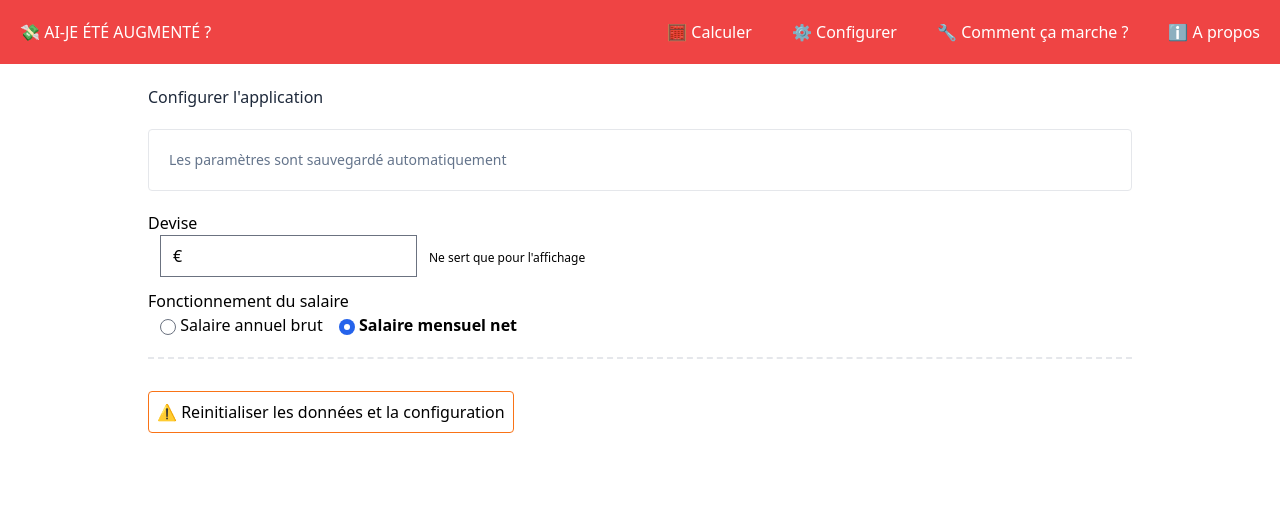
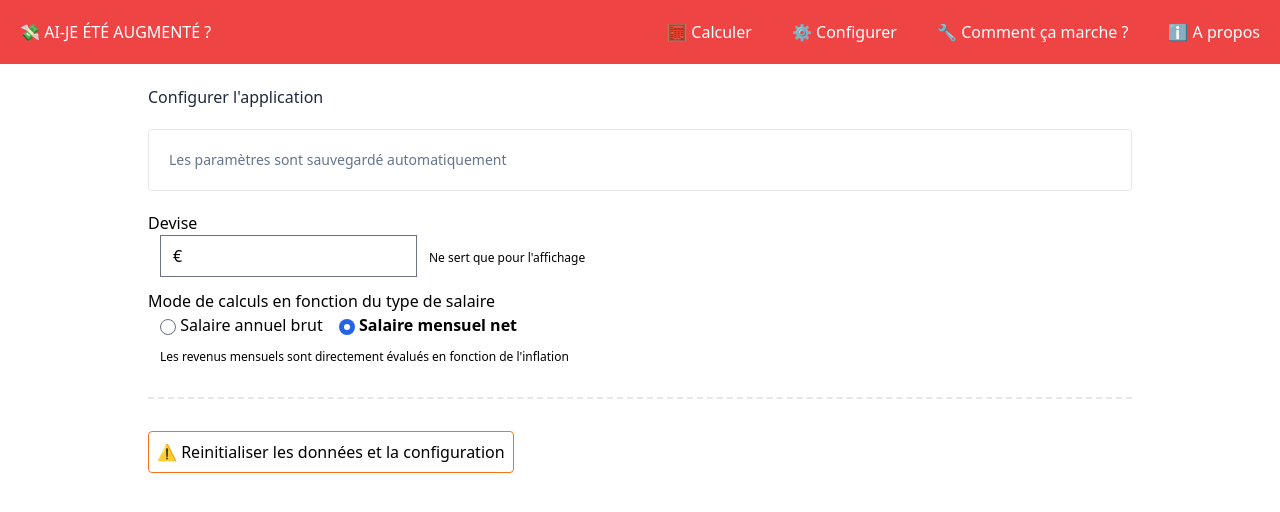
Before and after one commit to quentinlegot/ai-je-ete-augmente, a Vue app: page /configure in a window 1280 px wide. Shown: the top 512 px of the page. Built offline with nearby package versions, Linux system fonts and the light colour scheme.

Commit message:
feat: add more explanation about the income mode

```diff
--- a/src/views/ConfigureView.vue
+++ b/src/views/ConfigureView.vue
@@ -68,7 +68,7 @@ export default defineComponent({
         <small class="ml-3 block text-xs md:inline-block"> Ne sert que pour l'affichage </small>
 
         <fieldset class="mt-3">
-          <legend>Fonctionnement du salaire</legend>
+          <legend>Mode de calculs en fonction du type de salaire</legend>
           <input
             type="radio"
             value="gross-annual"
@@ -99,6 +99,17 @@ export default defineComponent({
           >
             Salaire mensuel net
           </label>
+          <small
+            class="m-3 hidden text-xs peer-checked/gross-annual:block peer-hover/gross-annual:block peer-hover/net-monthly:hidden"
+          >
+            Une portion d'imposition est retirée des revenus annuels bruts qui sont ensuite évalués
+            par mois en fonction de l'inflation
+          </small>
+          <small
+            class="m-3 hidden text-xs peer-checked/net-monthly:block peer-hover/net-monthly:block peer-hover/gross-annual:hidden"
+          >
+            Les revenus mensuels sont directement évalués en fonction de l'inflation
+          </small>
           <div class="ml-3 hidden peer-checked/gross-annual:block md:mt-3">
             <label for="con"> Imposition (%) </label>
             <input
```
